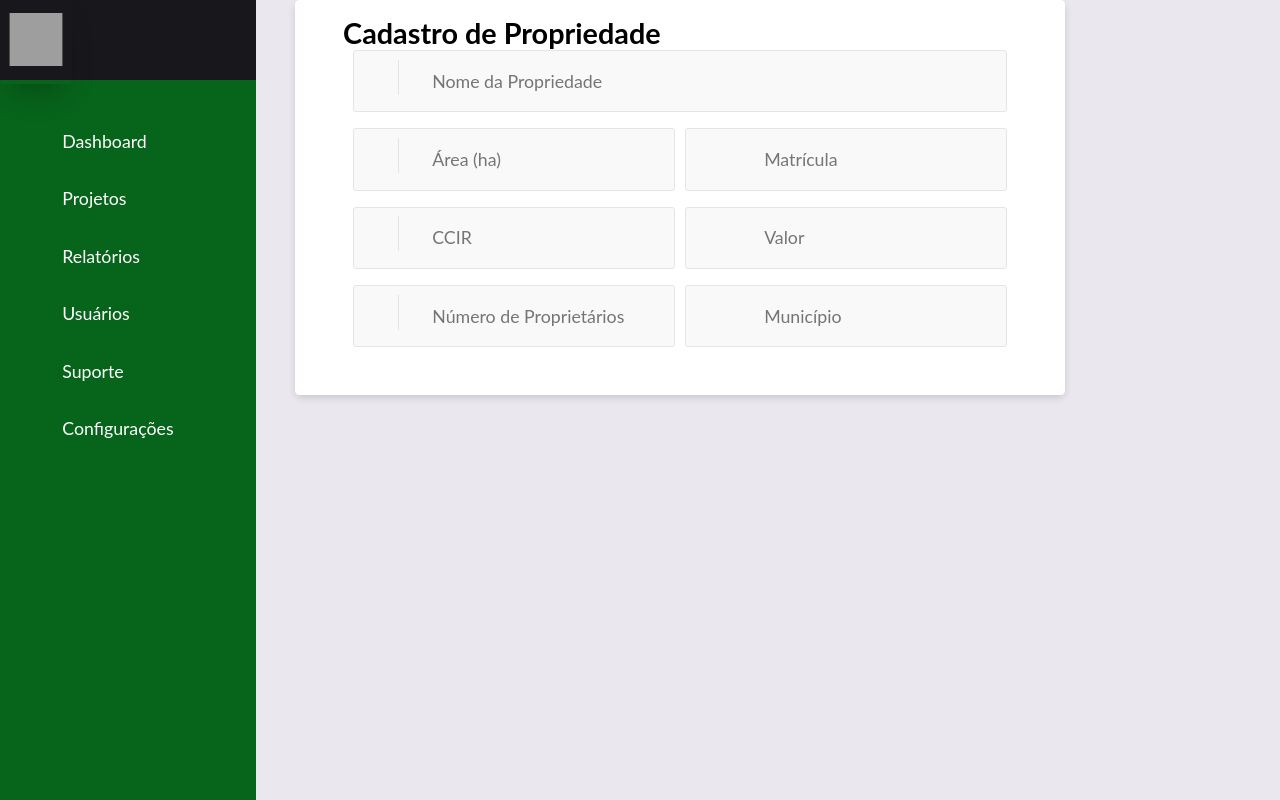
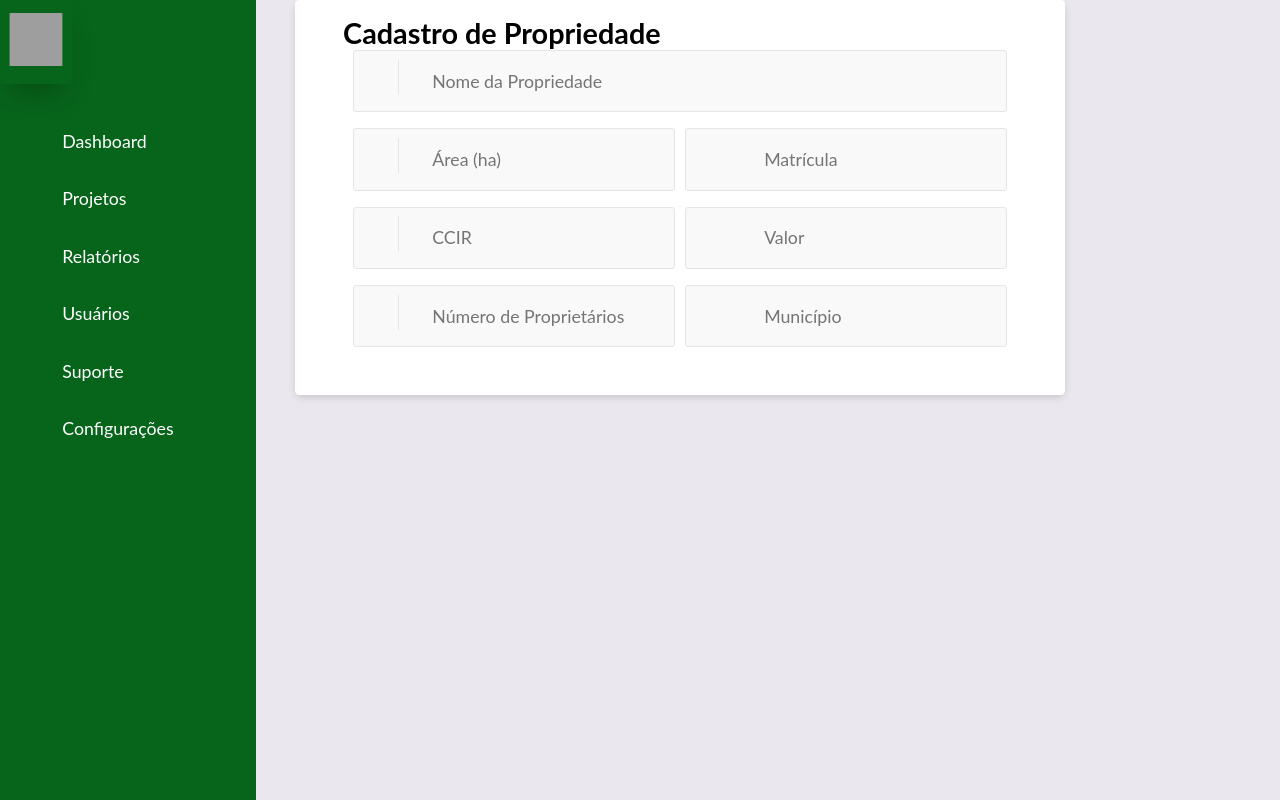
Before and after one commit to jeancarlo217/team_management, a Django app: page / in a window 1280 px wide. Run offline with Django 5.2, Linux system fonts and the light colour scheme; the visitor is signed in with stand-in values (Sample User, id 1); grey boxes are pictures that could not be loaded.

Commit message:
ajustado background da logo da sidebar

```diff
--- a/core/static/css/main.css
+++ b/core/static/css/main.css
@@ -90,7 +90,6 @@ html::-webkit-scrollbar {
   --primary: 237, 94%, 81%;
   --background: 266, 16%, 92%;
   --background-secondary: 256, 12%, 12%;
-  --background-secondary-dark: 256, 10%, 10%;
   --text-primary: 0, 0%, 0%;
   /* Colors */
   --black: 0, 0%, 0%;
@@ -355,7 +354,6 @@ select {
   margin: 0 0 2em 0;
   width: 100%;
   height: 5em;
-  background: hsl(var(--background-secondary-dark));
 }
 .navbar-logo > .navbar-item-inner {
   width: calc(5rem - 8px);
```
